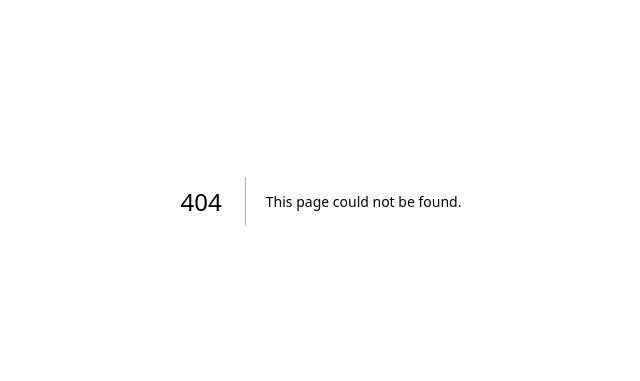
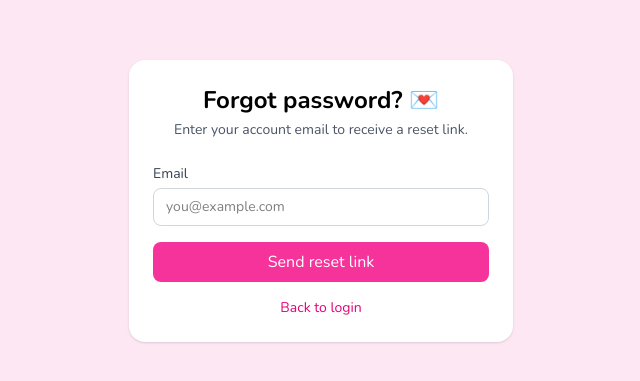
Before and after one commit to Sia-WH/anniversary-site, a Next.js app: page /forgot-password in a window 1280 px wide. Before the commit this address had no page. Shown: the part 199-580 px from the top of the page, without its empty margins (319-959 px from the left). Built offline with nearby package versions, Linux system fonts and the light colour scheme.

Commit message:
feat: reset password

```diff
--- /dev/null
+++ b/app/auth/callback/route.ts
@@ -0,0 +1,27 @@
+import { createServerClient } from '@supabase/ssr'
+import { NextRequest, NextResponse } from 'next/server'
+
+export async function GET(request: NextRequest) {
+    const invalidLink = () => NextResponse.redirect(new URL('/reset-password?error=invalid_link', request.url))
+    const code = request.nextUrl.searchParams.get('code')
+    const url = process.env.NEXT_PUBLIC_SUPABASE_URL
+    const key = process.env.NEXT_PUBLIC_SUPABASE_ANON_KEY
+    if (!code || !url || !key) return invalidLink()
+
+    const response = NextResponse.redirect(new URL('/reset-password', request.url))
+    const supabase = createServerClient(url, key, {
+        cookies: {
+            getAll: () => request.cookies.getAll(),
+            setAll: (cookies) => {
+                cookies.forEach(({ name, value, options }) => response.cookies.set(name, value, options))
+            },
+        },
+    })
+    try {
+        const { error } = await supabase.auth.exchangeCodeForSession(code)
+        if (error) return invalidLink()
+        return response
+    } catch {
+        return invalidLink()
+    }
+}
--- /dev/null
+++ b/app/components/PasswordRecoveryForm.tsx
@@ -0,0 +1,137 @@
+'use client'
+
+import Link from 'next/link'
+import { useEffect, useState, type FormEvent } from 'react'
+import { supabaseBrowser } from '../lib/supabase-browser'
+
+export default function PasswordRecoveryForm({ mode }: { mode: 'request' | 'reset' }) {
+    const isReset = mode === 'reset'
+    const [email, setEmail] = useState('')
+    const [password, setPassword] = useState('')
+    const [confirmPassword, setConfirmPassword] = useState('')
+    const [loading, setLoading] = useState(false)
+    const [access, setAccess] = useState<'checking' | 'ready' | 'invalid'>(isReset ? 'checking' : 'ready')
+    const [errorMsg, setErrorMsg] = useState<string | null>(null)
+    const [success, setSuccess] = useState(false)
+    const [retryAt, setRetryAt] = useState(0)
+
+    useEffect(() => {
+        if (!isReset) return
+        let active = true
+        async function verifySession() {
+            try {
+                if (new URLSearchParams(window.location.search).has('error')) {
+                    if (active) setAccess('invalid')
+                    return
+                }
+                const { data, error } = await supabaseBrowser().auth.getUser()
+                if (active) setAccess(!error && data.user ? 'ready' : 'invalid')
+            } catch {
+                if (active) setAccess('invalid')
+            }
+        }
+        void verifySession()
+        return () => { active = false }
+    }, [isReset])
+
+    async function submit(event: FormEvent<HTMLFormElement>) {
+        event.preventDefault()
+        if (loading || access !== 'ready') return
+        setErrorMsg(null)
+        if (isReset && password !== confirmPassword) {
+            setErrorMsg('Passwords do not match.')
+            return
+        }
+        if (!isReset && Date.now() < retryAt) {
+            setErrorMsg('Please wait a minute before requesting another email.')
+            return
+        }
+        setLoading(true)
+        try {
+            const supabase = supabaseBrowser()
+            if (isReset) {
+                // Check with Auth again, rather than trusting cached session data.
+                const { data, error: userError } = await supabase.auth.getUser()
+                if (userError || !data.user) {
+                    setAccess('invalid')
+                    return
+                }
+                const { error } = await supabase.auth.updateUser({ password })
+                if (error) throw error
+                setPassword('')
+                setConfirmPassword('')
+                setSuccess(true)
+                const { error: signOutError } = await supabase.auth.signOut()
+                if (signOutError) setErrorMsg('Your password was changed, but automatic sign-out failed. Please log out before signing in again.')
+            } else {
+                const { error } = await supabase.auth.resetPasswordForEmail(email.trim(), {
+                    redirectTo: `${window.location.origin}/auth/callback`,
+                })
+                if (error) throw error
+                setRetryAt(Date.now() + 60_000)
+                setSuccess(true)
+            }
+        } catch (error: unknown) {
+            const message = error instanceof Error ? error.message : 'Something went wrong. Please try again.'
+            setErrorMsg(isReset ? message : 'Unable to send the reset email. Please try again later. If this continues, contact the site owner.')
+        } finally {
+            setLoading(false)
+        }
+    }
+
+    const inputClass = 'mt-1 w-full rounded-lg border border-gray-300 px-3 py-2 text-black outline-none focus:ring-2 focus:ring-pink-300'
+
+    return (
+        <main className="min-h-screen flex flex-col items-center justify-center bg-pink-100 px-4">
+            <div className="w-full max-w-sm bg-white rounded-2xl shadow p-6">
+                <h1 className="text-2xl font-bold mb-1 text-black text-center">
+                    {isReset ? 'Reset password 💖' : 'Forgot password? 💌'}
+                </h1>
+                <p className="text-sm text-gray-600 text-center mb-6">
+                    {isReset ? 'Choose a new password for your account.' : 'Enter your account email to receive a reset link.'}
+                </p>
+
+                {access === 'checking' && <p role="status" className="text-sm text-gray-600">Checking your reset link...</p>}
+                {access === 'invalid' && (
+                    <div role="alert" className="text-sm text-red-700">
+                        This link is invalid or has expired. Request a new link and open it in the same browser where you requested it.
+                        <Link href="/forgot-password" className="mt-3 block text-pink-600 hover:underline">Request a new link</Link>
+                    </div>
+                )}
+                {success && (
+                    <p role="status" className="mb-4 rounded-lg bg-green-50 border border-green-200 p-3 text-sm text-green-800">
+                        {isReset ? 'Your password has been changed. You can now sign in with your new password.' : 'If an account exists for this email, you will receive a reset link. Check your inbox and spam folder, and open the link in this browser.'}
+                    </p>
+                )}
+                {errorMsg && <p role="alert" className="mb-4 rounded-lg bg-red-50 border border-red-200 p-3 text-sm text-red-700">{errorMsg}</p>}
+
+                {access === 'ready' && !(isReset && success) && (
+                    <form onSubmit={submit}>
+                        {isReset ? (
+                            <>
+                                <label className="block text-sm font-medium text-gray-700 mb-3">
+                                    New password
+                                    <input type="password" autoComplete="new-password" required minLength={8} value={password} onChange={(event) => setPassword(event.target.value)} className={inputClass} disabled={loading} aria-describedby="password-help" />
+                                </label>
+                                <p id="password-help" className="mb-3 text-xs text-gray-600">Use at least 8 characters.</p>
+                                <label className="block text-sm font-medium text-gray-700 mb-4">
+                                    Confirm password
+                                    <input type="password" autoComplete="new-password" required minLength={8} value={confirmPassword} onChange={(event) => setConfirmPassword(event.target.value)} className={inputClass} disabled={loading} />
+                                </label>
+                            </>
+                        ) : (
+                            <label className="block text-sm font-medium text-gray-700 mb-4">
+                                Email
+                                <input type="email" autoComplete="email" required value={email} onChange={(event) => setEmail(event.target.value)} placeholder="you@example.com" className={inputClass} disabled={loading} />
+                            </label>
+                        )}
+                        <button type="submit" disabled={loading} className="w-full px-6 py-2 bg-pink-500 disabled:opacity-60 text-white rounded-lg cursor-pointer hover:bg-pink-600 transition">
+                            {loading ? 'Please wait...' : isReset ? 'Update password' : success ? 'Send another link' : 'Send reset link'}
+                        </button>
+                    </form>
+                )}
+                <Link href="/login" className="mt-4 block text-center text-sm text-pink-600 hover:underline">Back to login</Link>
+            </div>
+        </main>
+    )
+}
--- /dev/null
+++ b/app/forgot-password/page.tsx
@@ -0,0 +1,5 @@
+import PasswordRecoveryForm from '../components/PasswordRecoveryForm'
+
+export default function ForgotPasswordPage() {
+    return <PasswordRecoveryForm mode="request" />
+}
--- a/app/login/page.tsx
+++ b/app/login/page.tsx
@@ -2,6 +2,7 @@
 
 import { createBrowserClient } from '@supabase/ssr'
 import { useRouter } from 'next/navigation'
+import Link from 'next/link'
 import { useMemo, useState } from 'react'
 
 export default function LoginPage() {
@@ -147,6 +148,10 @@ export default function LoginPage() {
                     {loading ? 'Logging in...' : 'Login'}
                 </button>
 
+                <Link href="/forgot-password" className="mt-4 block text-center text-sm text-pink-600 hover:underline">
+                    Forgot password?
+                </Link>
+
             </div>
         </main>
     )
--- /dev/null
+++ b/app/reset-password/page.tsx
@@ -0,0 +1,5 @@
+import PasswordRecoveryForm from '../components/PasswordRecoveryForm'
+
+export default function ResetPasswordPage() {
+    return <PasswordRecoveryForm mode="reset" />
+}
--- a/proxy.ts
+++ b/proxy.ts
@@ -3,8 +3,13 @@ import type { NextRequest } from 'next/server'
 import { NextResponse } from 'next/server'
 
 export function proxy(request: NextRequest) {
+    const pathname = request.nextUrl.pathname
+    // Recovery must work before a user has a session. The form verifies the user before updating.
+    if (['/forgot-password', '/reset-password', '/auth/callback'].includes(pathname)) {
+        return NextResponse.next()
+    }
     // Create a response so Supabase can attach refreshed cookies
-    let response = NextResponse.next()
+    const response = NextResponse.next()
 
     const supabase = createServerClient(
         process.env.NEXT_PUBLIC_SUPABASE_URL!,
@@ -27,23 +32,27 @@ export function proxy(request: NextRequest) {
         }
     )
 
-    const pathname = request.nextUrl.pathname
     const isLoginPage = pathname === '/login'
+    const redirect = (path: string) => {
+        const redirected = NextResponse.redirect(new URL(path, request.url))
+        response.cookies.getAll().forEach((cookie) => redirected.cookies.set(cookie))
+        return redirected
+    }
 
     return supabase.auth
         // This call BOTH reads the session AND refreshes it if needed
-        .getSession()
-        .then(({ data }) => {
-            const isAuthed = Boolean(data.session)
+        .getUser()
+        .then(({ data, error }) => {
+            const isAuthed = !error && Boolean(data.user)
 
             // Not logged in → force login
             if (!isAuthed && !isLoginPage) {
-                return NextResponse.redirect(new URL('/login', request.url))
+                return redirect('/login')
             }
 
             // Already logged in → don’t show login page
             if (isAuthed && isLoginPage) {
-                return NextResponse.redirect(new URL('/', request.url))
+                return redirect('/')
             }
 
             return response
@@ -51,7 +60,7 @@ export function proxy(request: NextRequest) {
         .catch(() => {
             // Fail closed: require login except for /login
             if (!isLoginPage) {
-                return NextResponse.redirect(new URL('/login', request.url))
+                return redirect('/login')
             }
             return response
         })
```
Also changed, not shown: 2 other files (tests, documents, lock files or other folders).
